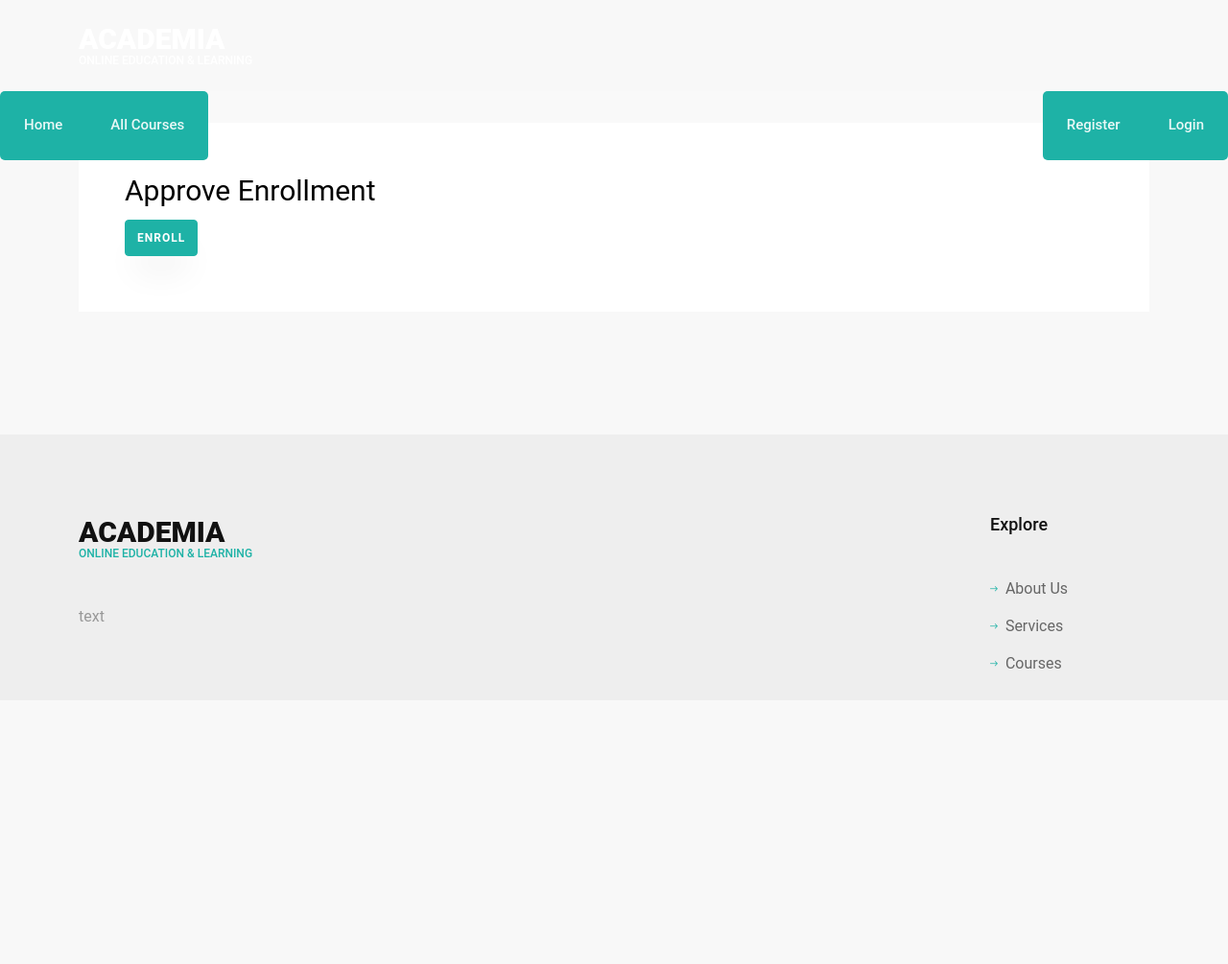
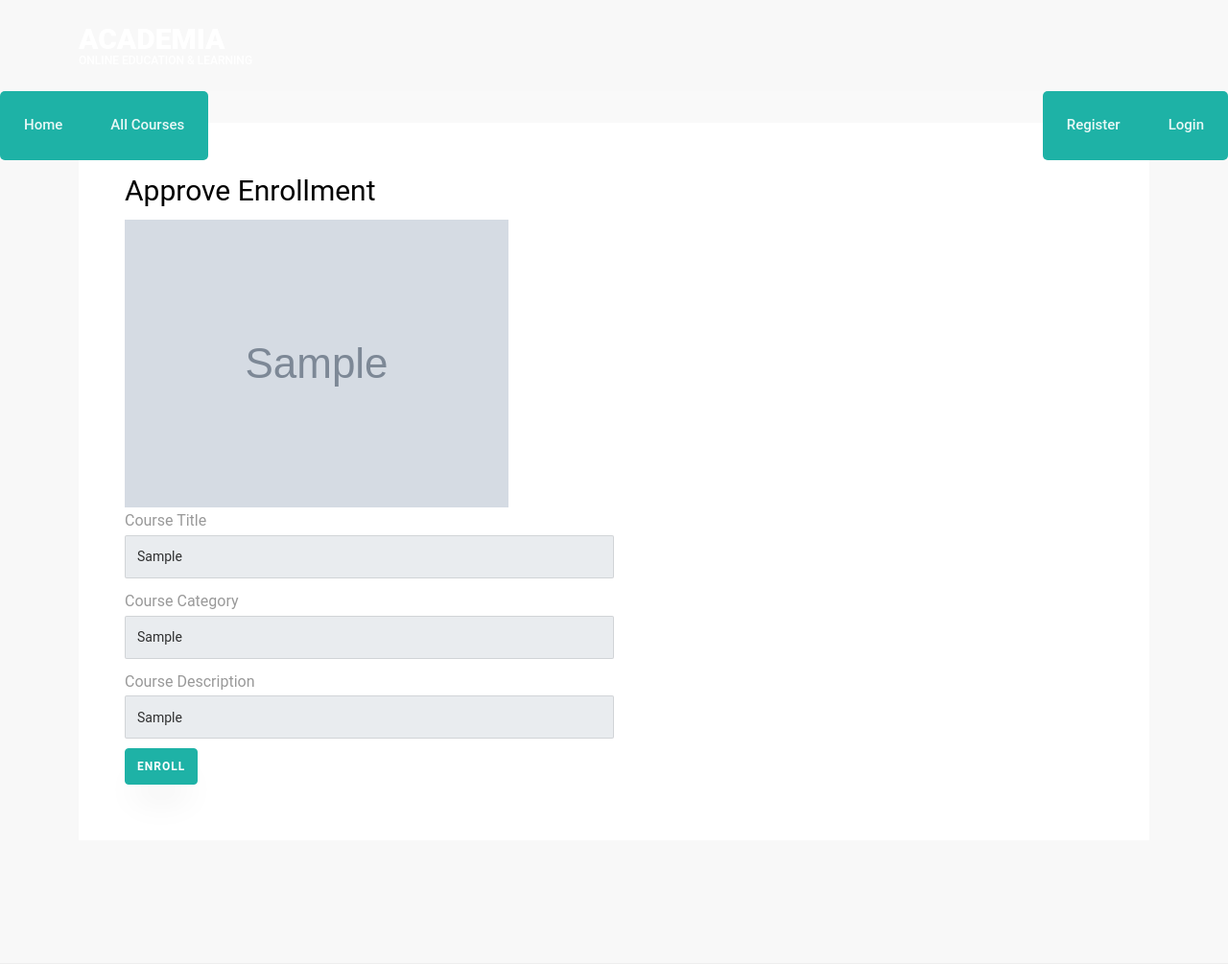
Before and after one commit to mcelik06/Online-Learning-Platform-Group-5, an ASP.NET Core app: page /Enrollment/Enroll/1 in a window 1280 px wide. Shown: the top 1005 px of the page at 96% size. Before the commit the page ends 697 px from the top, so only its background shows below. Run offline with ASP.NET Core 8, Linux system fonts and the light colour scheme; tables that the repository leaves empty hold one stand-in row (values such as "Sample post"); grey boxes marked "Sample" are stand-in pictures; some libraries are stand-ins or nearby versions.

Commit message:
enrollment page updated and redirect links changed

```diff
--- a/Controllers/AssignmentController.cs
+++ b/Controllers/AssignmentController.cs
@@ -49,7 +49,7 @@ namespace OnlineLearningPlatformGroup5.Controllers
             }
             //_contextAssignment.Assignment.Add(assignment);
             //_contextAssignment.SaveChanges();
-            return RedirectToAction("ListCourses");
+            return Redirect("/Home");
         }
 
     }
--- a/Controllers/EnrollmentController.cs
+++ b/Controllers/EnrollmentController.cs
@@ -25,8 +25,11 @@ namespace OnlineLearningPlatformGroup5.Controllers
 
         public IActionResult Enroll(int id)
         {
-            //Course course = _context.Course.FirstOrDefault(x => x.Id == id);
-            //ViewBag.Course = course;
+            Course course = _context.Course.FirstOrDefault(x => x.Id == id);
+            ViewBag.Title = course.Title;
+            ViewBag.Category = course.Category;
+            ViewBag.Desc = course.Description;
+            ViewBag.ImgUrl = course.ImageUrl;
             ViewBag.Id = id;
             DateTime now = DateTime.Now;
             ViewBag.Time = now.ToString("yyyy-MM-dd HH:mm:ss");
@@ -49,7 +52,7 @@ namespace OnlineLearningPlatformGroup5.Controllers
 
             //_context.Enrollment.Add(enrollment);
             //_context.SaveChanges();
-            return Redirect("/Home/Index");
+            return Redirect("/Home");
         }
         //[Bind("UserId,CourseId,EnrollmentDate")]
     }
--- a/Views/Enrollment/Enroll.cshtml
+++ b/Views/Enrollment/Enroll.cshtml
@@ -14,25 +14,25 @@
 
                                 <form method="post" asp-action="Enroll" asp-controller="Enrollment" class="contactForm">
                                     <div>
-                                        @*<img src=@ViewBag.Course.ImageUrl alt="Course Image" style="height:300px; width:auto"/>
+                                        <img src=@ViewBag.ImgUrl alt="Course Image" style="height:300px; width:auto"/>
                                         <div class="col-lg-6">
                                             <div class="form-group">
                                                 <label>Course Title</label>
-                                                <input  type="text" class="form-control" value=@ViewBag.Course.Title disabled>
+                                                <input  type="text" class="form-control" value=@ViewBag.Title disabled>
                                             </div>
                                         </div>
                                         <div class="col-lg-6">
                                             <div class="form-group">
                                                 <label>Course Category</label>
-                                                <input type="text" class="form-control" value=@ViewBag.Course.Category disabled>
+                                                <input type="text" class="form-control" value=@ViewBag.Category disabled>
                                             </div>
                                         </div>
                                         <div class="col-lg-6">
                                             <div class="form-group">
                                                 <label>Course Description</label>
-                                                <input type="text" class="form-control" value=@ViewBag.Course.Description disabled>
+                                                <input type="text" class="form-control" value=@ViewBag.Desc disabled>
                                             </div>
-                                        </div>*@
+                                        </div>
                                         <div>
                                             <input asp-for="UserId" value=@UserManager.GetUserId(User) hidden/>
                                             <input asp-for="CourseId" value=@ViewBag.Id hidden/>
```
